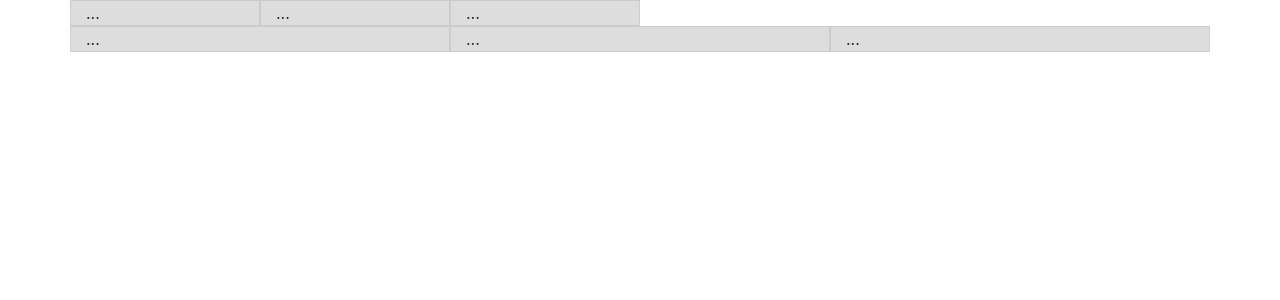
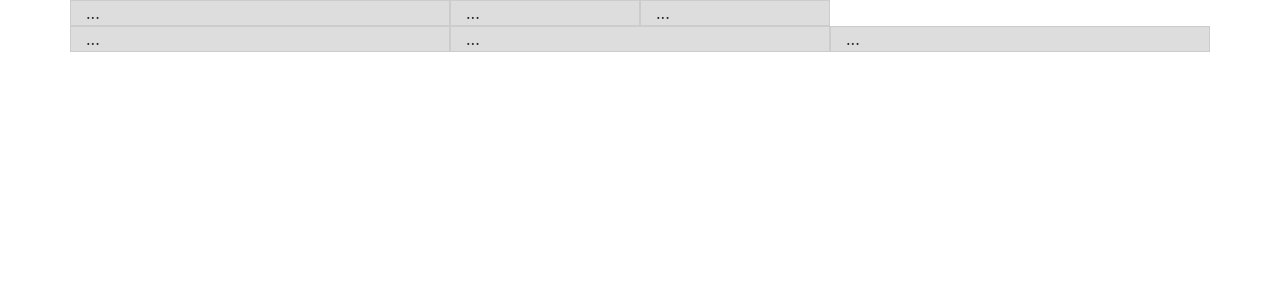
Before and after one commit to deusyvan/bootstrap4, a PHP site: page / in a window 1280 px wide. Shown: the top 300 px of the page. Run offline with PHP 8.4, Linux system fonts and the light colour scheme.

Commit message:
Tamanhos pré-definidos diferentes

```diff
--- a/index.php
+++ b/index.php
@@ -17,7 +17,7 @@
 	<body>
 		<div class="container">
     		<div class="row">
-    			<div class="col-2" >...</div>
+    			<div class="col-4" >...</div>
     			<div class="col-2" >...</div>
     			<div class="col-2" >...</div>
 
```
